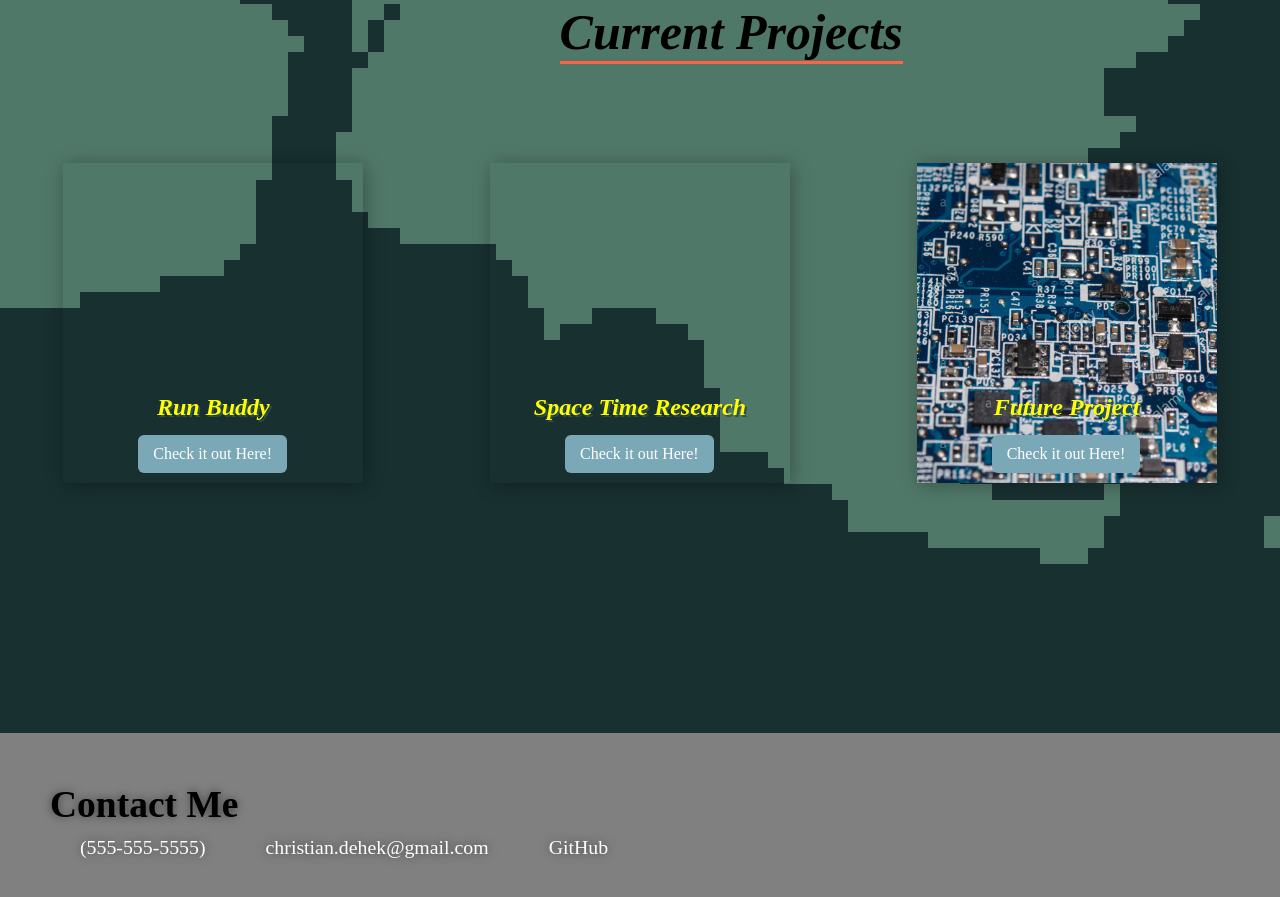
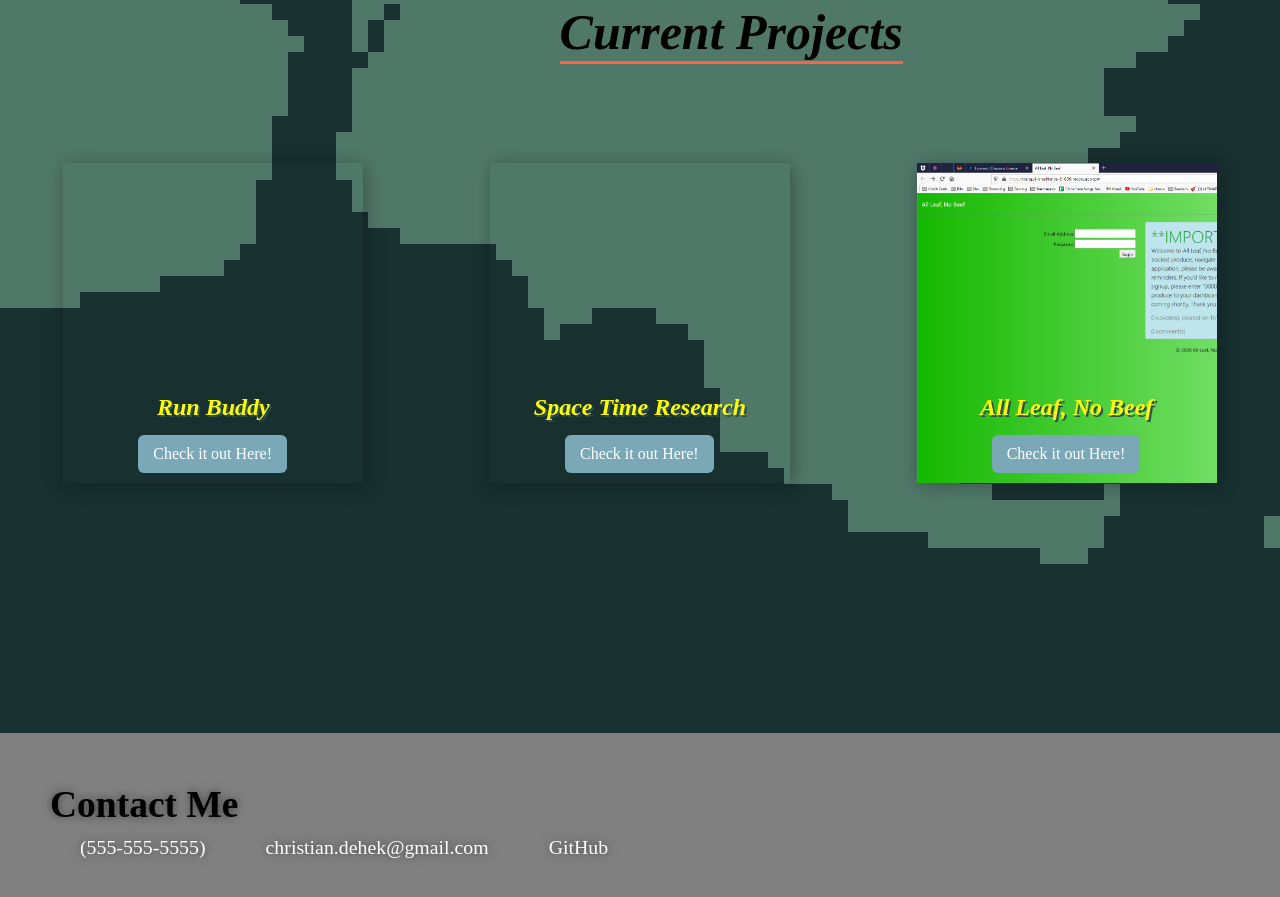
Before and after one commit to cdehek/portfolio-website, a plain HTML site: page index.html in a window 1280 px wide. Shown: the part 796-1693 px from the top of the page. Drawn offline with Linux system fonts and the light colour scheme.

Commit message:
updated to show project 3

```diff
--- a/assets/css/style.css
+++ b/assets/css/style.css
@@ -188,8 +188,7 @@ body {
     background-image: url(../images/space-research-preview.PNG);
 }
 .box-3 {
-    background-image: url(../images/motherboardimg.jpg);
-
+    background-image: url(../images/all_leaf_no_beef.PNG);
 }
 .box-container {
     width: 100%;
--- a/index.html
+++ b/index.html
@@ -67,8 +67,8 @@
                     <!--box-3------------->
 
 			<div class="box-3">
-                <h2 class="heading">Future Project</h2>
-                <a class="button" href="#">Check it out Here!</a>
+                <h2 class="heading">All Leaf, No Beef</h2>
+                <a class="button" href="https://tranquil-brushlands-81839.herokuapp.com/">Check it out Here!</a>
                 </div>
         </div>
     </section>
```
Also changed, not shown: assets/images/all_leaf_no_beef.PNG (added).
